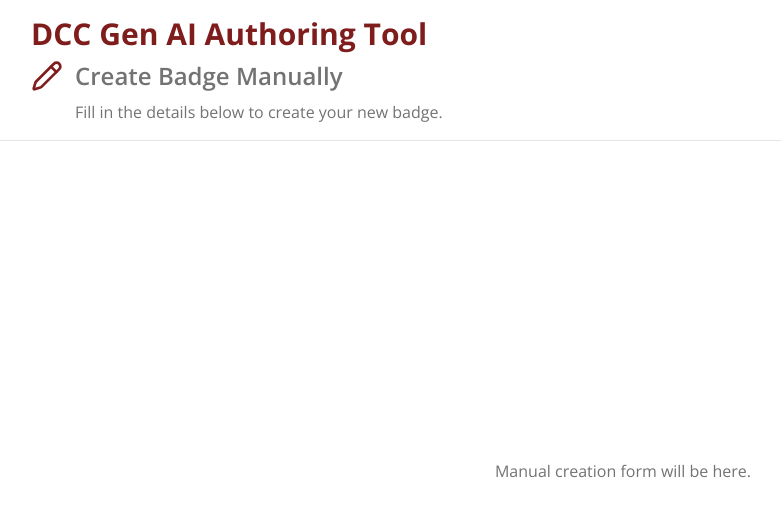
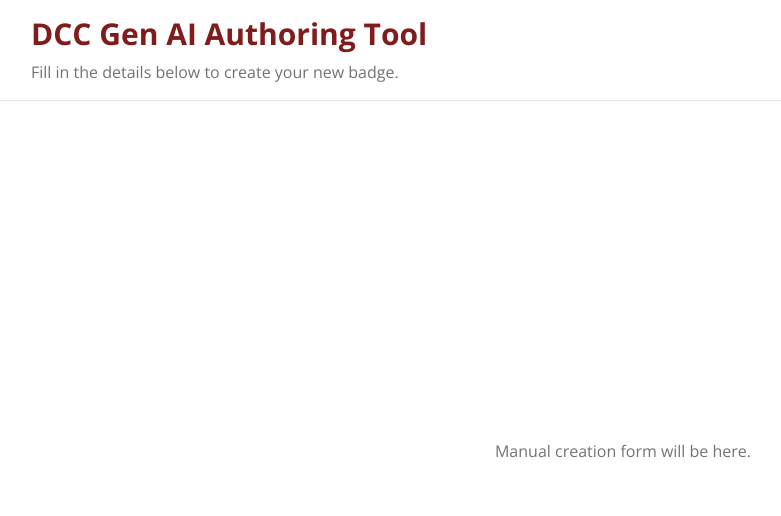
Before and after one commit to oneorigin-2-0/dcc-credential-co-writer, a Next.js app in the folder frontend/: page /manual in a window 1280 px wide. Shown: the top 516 px of the page, without its empty margins (17-798 px from the left). Built offline with nearby package versions, Linux system fonts and the light colour scheme.

Commit message:
Make the following changes:
,

Find this element:

  <div class="flex i

```diff
--- a/frontend/src/components/shared/header.tsx
+++ b/frontend/src/components/shared/header.tsx
@@ -17,14 +17,8 @@ export function Header({ subtitle, description, icon: Icon, iconClassName, subti
                 <h1 className="text-3xl font-bold font-headline text-primary">
                     <Link href="/">DCC Gen AI Authoring Tool</Link>
                 </h1>
-                <div className="flex items-center gap-3 mt-2">
-                    {Icon && <Icon className={cn("w-8 h-8 text-accent", iconClassName)} />}
-                    <h2 className={cn("text-2xl font-semibold text-muted-foreground", subtitleClassName)}>
-                        {subtitle}
-                    </h2>
-                </div>
                 {description && (
-                    <p className="text-muted-foreground mt-2 ml-11">
+                    <p className="text-muted-foreground mt-2">
                         {description}
                     </p>
                 )}
```
